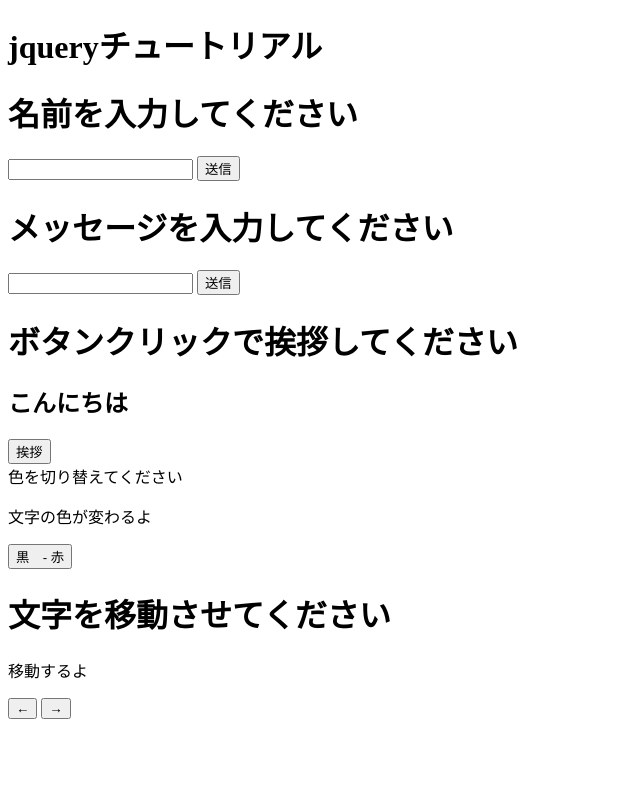
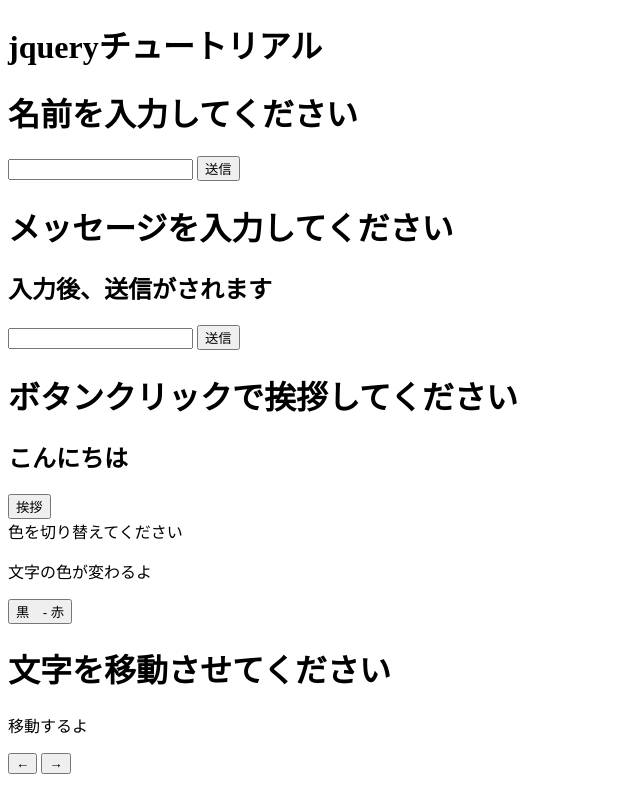
Before and after one commit to wada-kento/jquery, a plain HTML site: page index.html in a window 1280 px wide. Shown: the whole page, without its empty margins (0-640 px from the left). Drawn offline with nearby package versions, Linux system fonts and the light colour scheme.

Commit message:
add text

```diff
--- a/index.html
+++ b/index.html
@@ -19,6 +19,7 @@
     </div>
     <div>
         <h1>メッセージを入力してください</h1>
+        <h2>入力後、送信がされます</h2>
         <form id="messageForm">
             <input type="text" id="messageInput">
             <input type="submit" value="送信">
```
